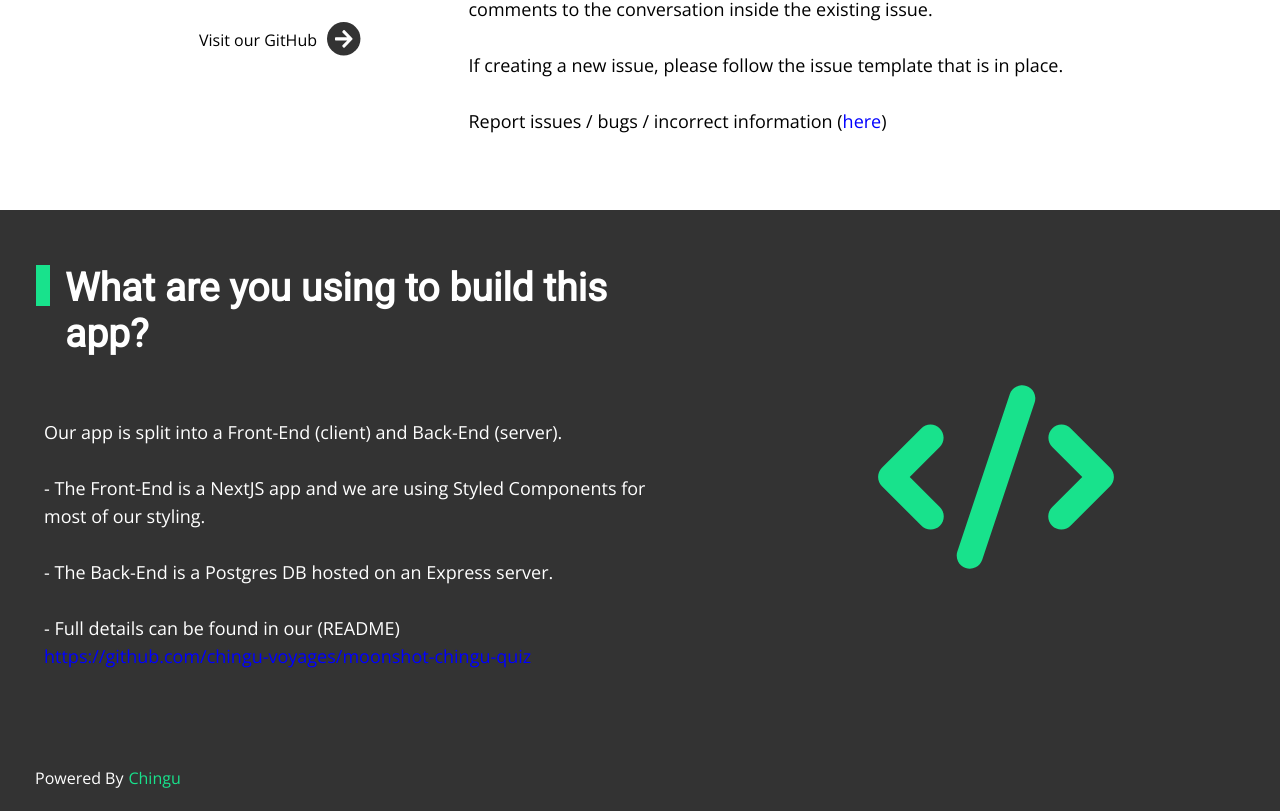
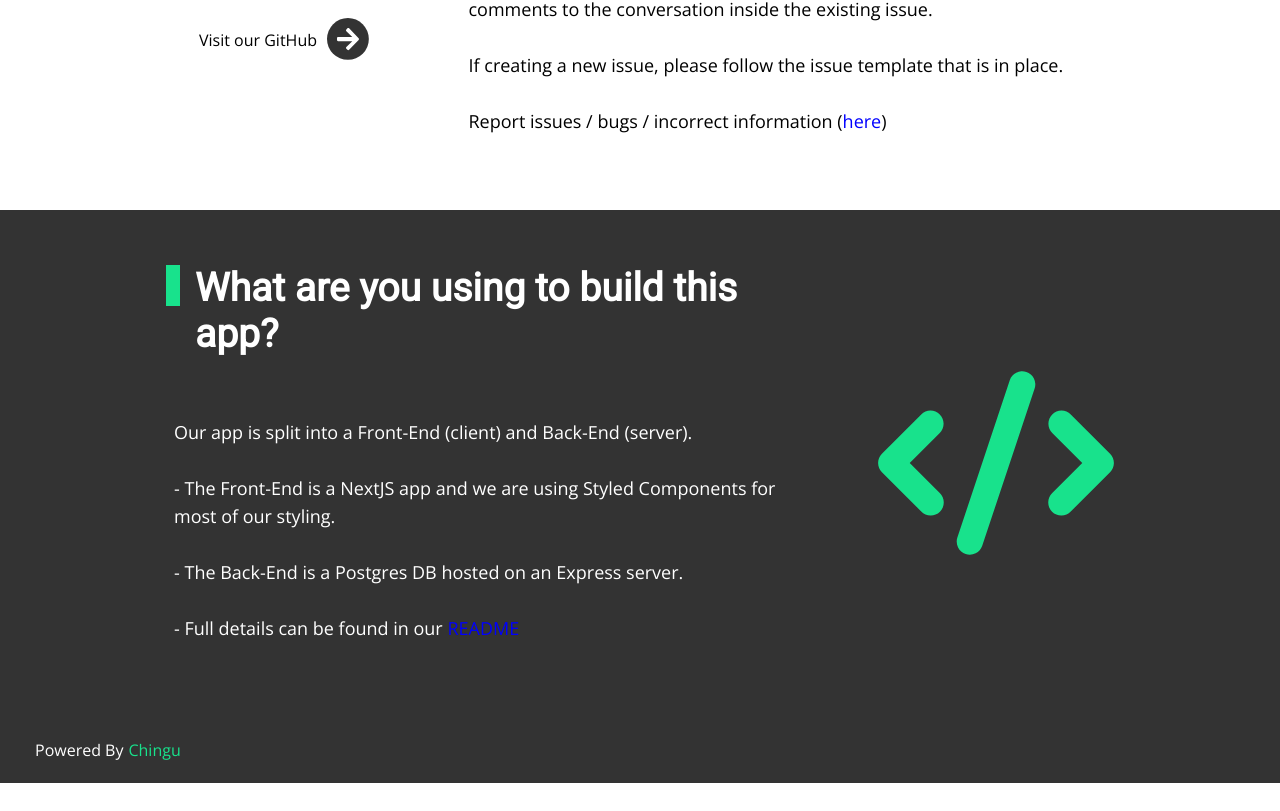
Before and after one commit to chingu-voyages/moonshot-chingu-quiz, a Next.js app in the folder client/: page /about in a window 1280 px wide. Shown: the part 2209-3020 px from the top of the page. After the commit the page ends 2992 px from the top, so only its background shows below. Built offline with nearby package versions, Linux system fonts and the light colour scheme.

Commit message:
Fix code based on feedback from PR

```diff
--- a/client/components/aboutUs/InfoSection.js
+++ b/client/components/aboutUs/InfoSection.js
@@ -1,6 +1,4 @@
 import React from "react";
-import styled from "styled-components";
-import { breakpoint } from "../../frontend-config";
 
 import {
   SubInfo,
@@ -12,8 +10,7 @@ import {
   HeadingGroup,
 } from "./styles";
 
-import { ABOUT_DATA } from "./Resources";
-import { HEADER_DATA } from "./Resources";
+import { ABOUT_DATA, HEADER_DATA } from "./Resources";
 
 const InfoSection = () => {
   return (
@@ -39,7 +36,7 @@ const InfoSection = () => {
                 <GreenBar />
                 <Headline>{data.title}</Headline>
               </HeadingGroup>
-              {<Text>{data.text}</Text>}
+              <Text>{data.text}</Text>
             </InfoBox>
           </SubInfo>
         ) : (
@@ -50,7 +47,7 @@ const InfoSection = () => {
                 <GreenBar />
                 <Headline light>{data.title}</Headline>
               </HeadingGroup>
-              {<Text light>{data.text}</Text>}
+              <Text light>{data.text}</Text>
             </InfoBox>
           </SubInfo>
         );
--- a/client/components/aboutUs/Resources.js
+++ b/client/components/aboutUs/Resources.js
@@ -28,6 +28,9 @@ const SVGSub = styled.div`
   align-items: center;
   gap: 10px;
   margin-top: 66.1px;
+  span svg {
+    width: 42px;
+  }
   @media (max-width: ${breakpoint("xl")}) {
     display: none;
   }
@@ -89,6 +92,7 @@ export const LinkSVG = () => {
 
 export const ArrowSVG = () => {
   return (
+    <span>
       <svg
         width="42"
         height="42"
@@ -102,6 +106,7 @@ export const ArrowSVG = () => {
           fill="white"
         />
       </svg>
+    </span>
   );
 };
 export const ShareSVG = () => {
@@ -167,7 +172,7 @@ const repoGitLink = (
     rel="noreferrer noopener"
     target="_blank"
   >
-    https://github.com/chingu-voyages/moonshot-chingu-quiz
+    README
   </a>
 );
 
@@ -302,8 +307,7 @@ export const ABOUT_DATA = [
         <br />
         <p>- The Back-End is a Postgres DB hosted on an Express server.</p>
         <br />
-        <p>- Full details can be found in our (README)</p>
-        {repoGitLink}
+        <p>- Full details can be found in our {repoGitLink}</p>
       </>
     ),
   },
--- a/client/components/aboutUs/styles.js
+++ b/client/components/aboutUs/styles.js
@@ -6,6 +6,7 @@ import { Heading2, TextBody } from "../shared/styles";
 export const Wrapper = styled.div`
   background: ${props => props.theme.colors.light};
   padding: 30px 30px 50px;
+  width: 100%;
   @media (min-width: ${breakpoint("lg")}) {
     padding: 55px 30px;
   }
@@ -26,7 +27,7 @@ export const SubInfo = styled.div`
 
   svg {
     margin-bottom: 45px;
-    width: 40%;
+    /* width: 40%; */
   }
 
   @media (min-width: ${breakpoint("xl")}) {
@@ -40,7 +41,7 @@ export const SubInfo = styled.div`
   ${props =>
     props.grey &&
     css`
-      background: ${props => props.theme.colors.grey};
+      background: ${props.theme.colors.grey};
       flex-direction: column-reverse;
       svg {
         order: 2;
@@ -81,7 +82,7 @@ export const Headline = styled(Heading2)`
   ${props =>
     props.light &&
     css`
-      color: ${props => props.theme.colors.light};
+      color: ${props.theme.colors.light};
     `}
   @media (max-width: ${breakpoint("md")}) {
     font-size: 24px;
@@ -98,7 +99,7 @@ export const Text = styled(TextBody)`
   ${props =>
     props.light &&
     css`
-      color: ${props => props.theme.colors.light};
+      color: ${props.theme.colors.light};
     `}
 `;
 
```
Lines whose indentation alone changed are shown as unchanged.
